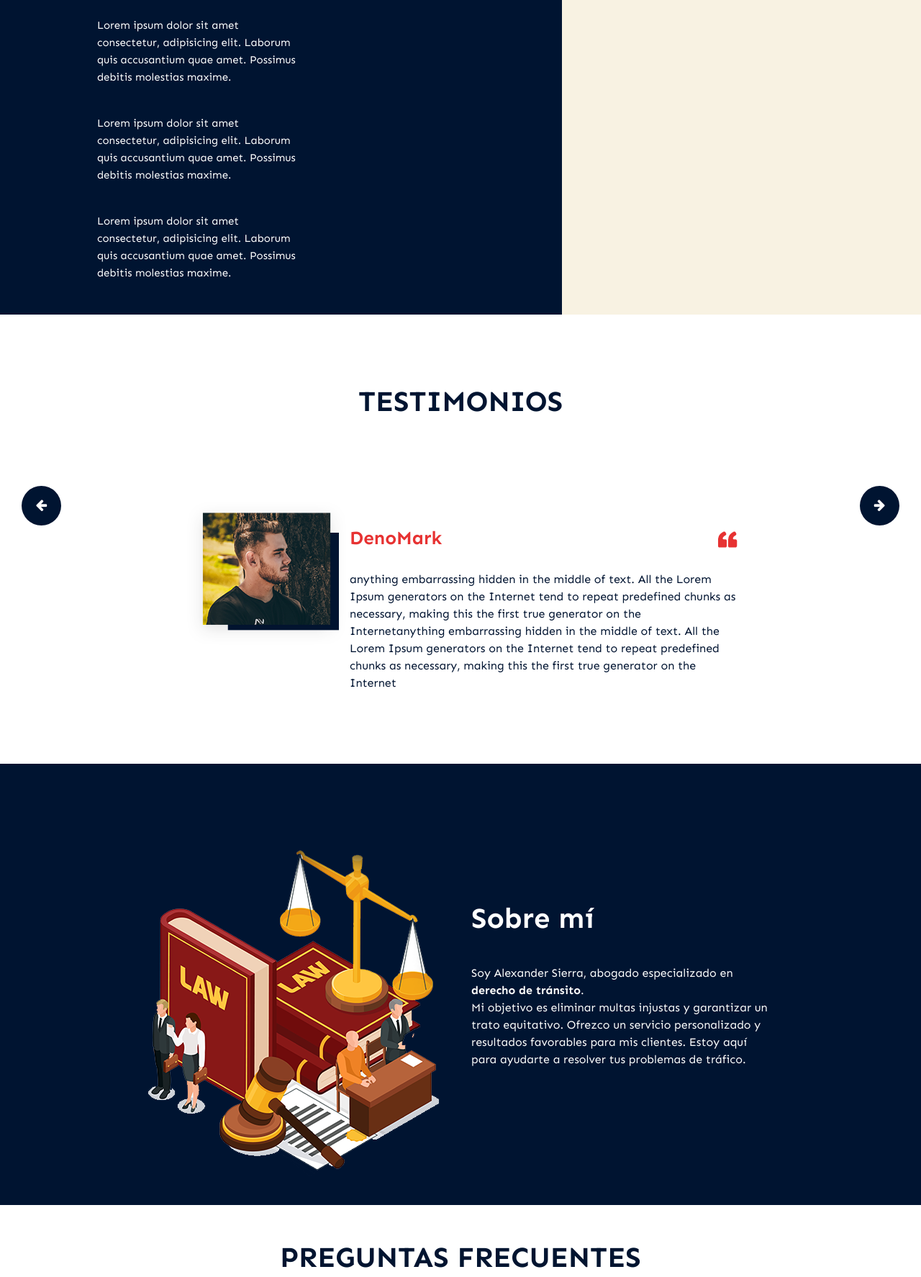
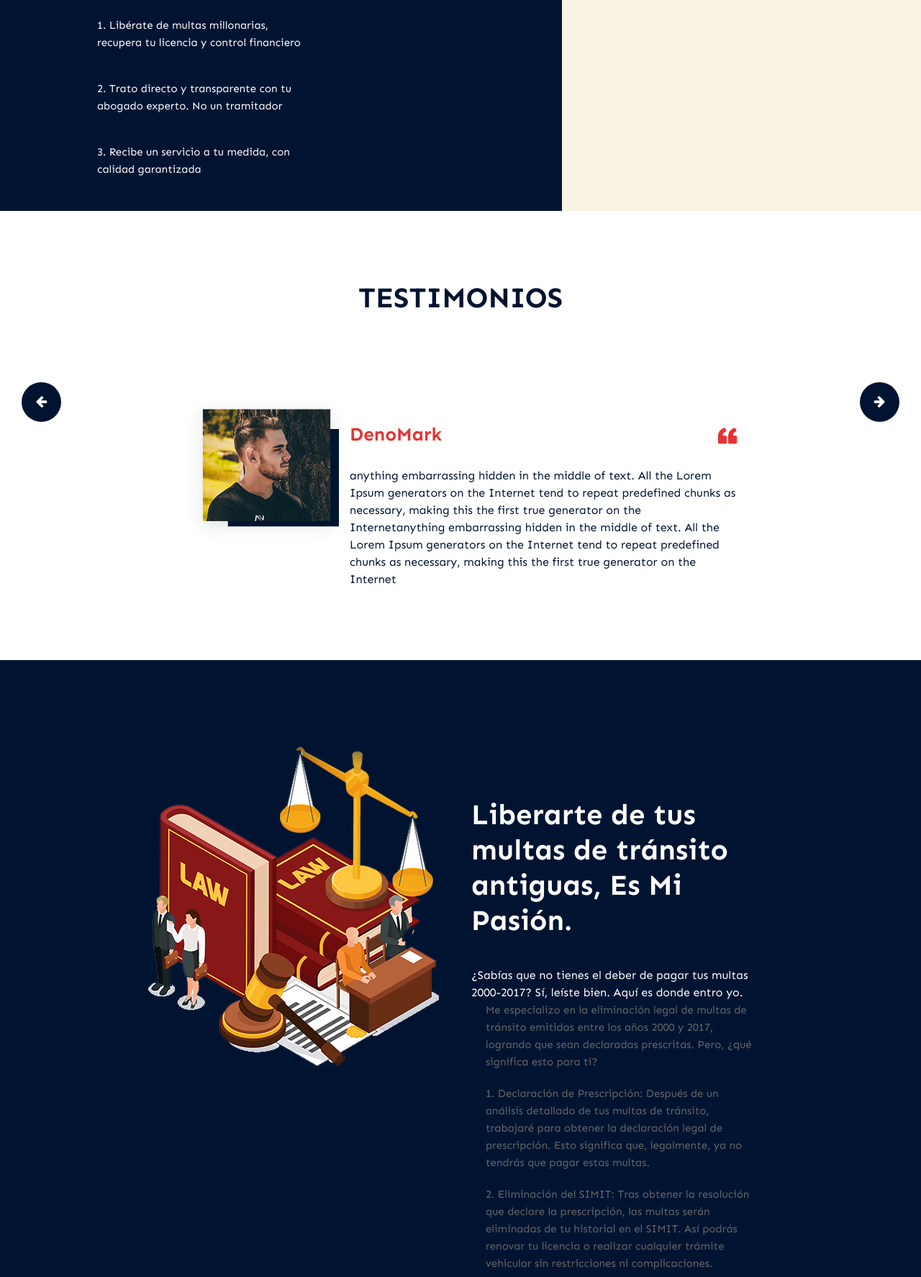
Before and after one commit to Darwin12jj/Alexander_Sierra_page, a plain HTML site: page index.html in a window 1280 px wide. Shown: the part 639-2413 px from the top of the page at 72% size. Drawn offline with nearby package versions, Linux system fonts and the light colour scheme; files whose address does not match are found by name.

Commit message:
Empezando a modificar la Q&A

```diff
--- a/index.html
+++ b/index.html
@@ -57,23 +57,17 @@
                         <ol class="list-group">
                           <li class="group-item">
                             <p>
-                              Lorem ipsum dolor sit amet consectetur,
-                              adipisicing elit. Laborum quis accusantium quae
-                              amet. Possimus debitis molestias maxime.
+                              1. Libérate de multas millonarias, recupera tu licencia y control financiero
                             </p>
                           </li>
                           <li class="group-item">
                             <p>
-                              Lorem ipsum dolor sit amet consectetur,
-                              adipisicing elit. Laborum quis accusantium quae
-                              amet. Possimus debitis molestias maxime.
+                              2. Trato directo y transparente con tu abogado experto. No un tramitador
                             </p>
                           </li>
                           <li class="group-item">
                             <p>
-                              Lorem ipsum dolor sit amet consectetur,
-                              adipisicing elit. Laborum quis accusantium quae
-                              amet. Possimus debitis molestias maxime.
+                              3. Recibe un servicio a tu medida, con calidad garantizada
                             </p>
                           </li>
                         </ol>
@@ -89,7 +83,7 @@
                               <div
                                 class="text_dark text-start diagnostico_text"
                               >
-                                <h3>Obtenga diagnóstico</h3>
+                                <h3>Asesoría Legal</h3>
                                 <h1 class="banner_taital">GRATIS</h1>
                               </div>
                               <form
@@ -315,14 +309,17 @@
           </div>
           <div class="col-md-6">
             <div class="about_text_main">
-              <h1 class="about_taital">Sobre mí</h1>
+              <h1 class="about_taital">Liberarte de tus multas de tránsito antiguas, Es Mi Pasión.</h1>
               <p class="about_text">
-                Soy Alexander Sierra, abogado especializado en
-                <strong>derecho de tránsito</strong>. <br />
-                Mi objetivo es eliminar multas injustas y garantizar un trato
-                equitativo. Ofrezco un servicio personalizado y resultados
-                favorables para mis clientes. Estoy aquí para ayudarte a
-                resolver tus problemas de tráfico.
+                ¿Sabías que no tienes el deber de pagar tus multas 2000-2017? Sí, leíste bien. Aquí es donde entro yo.
+              </p>
+              <p>Me especializo en la eliminación legal de multas de tránsito emitidas entre los años 2000 y 2017, logrando que sean declaradas prescritas. Pero, ¿qué significa esto para ti?
+              </p>
+              <p>1. Declaración de Prescripción: Después de un análisis detallado de tus multas de tránsito, trabajaré para obtener la declaración legal de prescripción. Esto significa que, legalmente, ya no tendrás que pagar estas multas.
+              </p>
+              <p>2. Eliminación del SIMIT: Tras obtener la resolución que declare la prescripción, las multas serán eliminadas de tu historial en el SIMIT. Así podrás renovar tu licencia o realizar cualquier trámite vehicular sin restricciones ni complicaciones.
+              </p>
+              <p>3. Consejería y Asesoramiento Permanente: Adquirir mis servicios no sólo resolverá tus problemas actuales de multas de tránsito. De hecho, estás ganando un abogado de confianza y un aliado para la vida. Considera esta la inversión en una relación de largo plazo que te respaldará en las encrucijadas legales que puedas encontrar en tu camino, ahora y en el futuro.
               </p>
             </div>
           </div>
@@ -340,13 +337,18 @@
             <div class="accordion">
               <div class="accordion__item">
                 <div class="accordion__item__header">
-                  Lorem ipsum dolor. Vitae, libero!
+                  ¿Qué es la prescripción de multas de tránsito?
                 </div>
 
                 <div class="accordion__item__content">
                   <p>
-                    Lorem, ipsum dolor sit amet consectetur adipisicing elit.
-                    Recusandae, a?
+                    La prescripción de multas de tránsito en Colombia es un término legal que se refiere al tiempo después del cual la obligación de pagar una multa de tránsito caduca. Según el Código Nacional de Tránsito (Ley 769 de 2002), este período es de tres años a partir de la fecha de la infracción si no se ha notificado el mandamiento de pago.
+
+
+                  </p>
+                  <p>Sin embargo, si el mandamiento de pago se ha notificado, la prescripción se interrumpe y comienza un nuevo período de tres años, lo que puede llevar a un máximo de seis años desde la fecha de la infracción.
+                  </p>
+                  <p>Una vez que la multa ha prescrito, ya no es legalmente exigible. No obstante, la prescripción no se aplica automáticamente y es posible que necesites iniciar un proceso legal para que se reconozca.
                   </p>
                 </div>
               </div>
```
